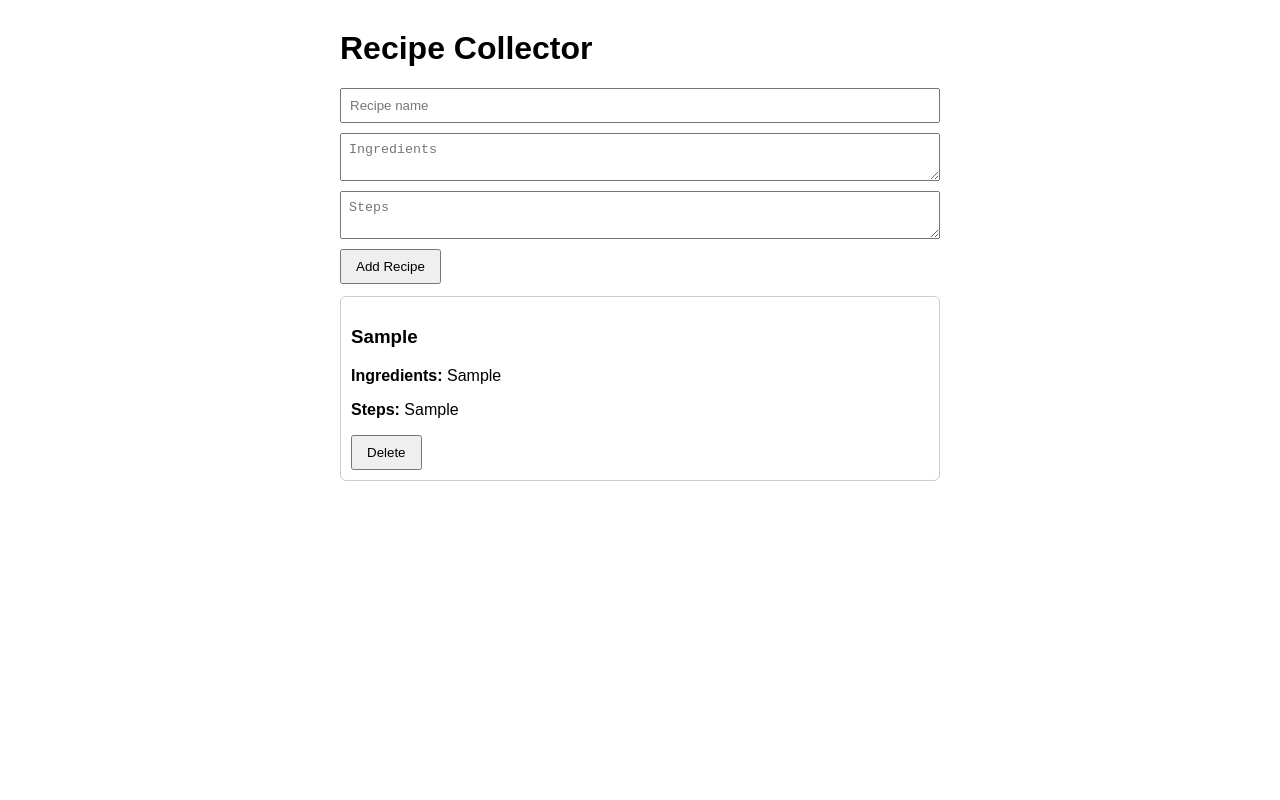
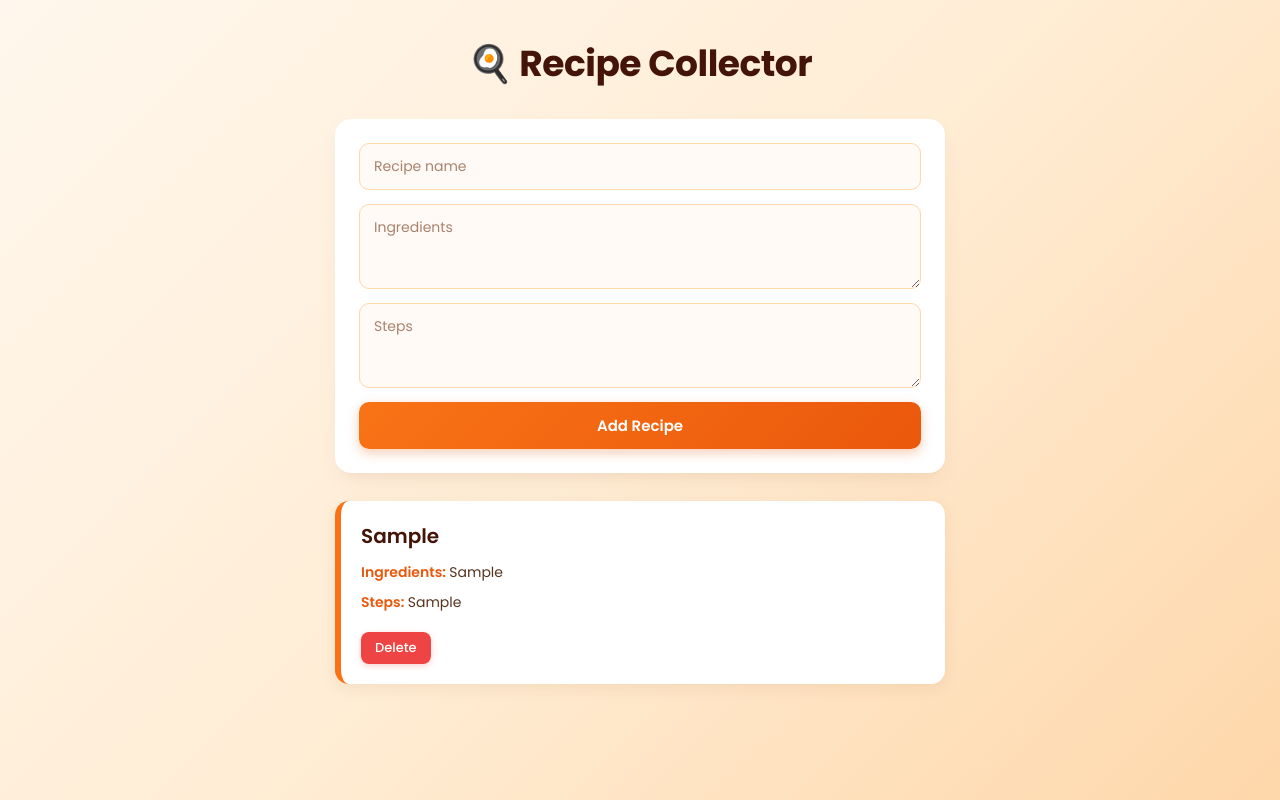
Before and after one commit to Harshithkr1/recipe-collector, a plain HTML site: page index.html in a window 1280 px wide. Both pictures are taken after typing "Sample", "Sample", "Sample" into the empty fields and a click on the button "Add Recipe". Drawn offline with Linux system fonts and the light colour scheme.

Commit message:
Improve UI with modern styling

```diff
--- a/index.html
+++ b/index.html
@@ -2,11 +2,15 @@
 <html lang="en">
 <head>
   <meta charset="UTF-8">
+  <meta name="viewport" content="width=device-width, initial-scale=1.0">
   <title>Recipe Collector</title>
+  <link rel="preconnect" href="https://fonts.googleapis.com">
+  <link rel="preconnect" href="https://fonts.gstatic.com" crossorigin>
+  <link href="https://fonts.googleapis.com/css2?family=Poppins:wght@400;500;600;700&display=swap" rel="stylesheet">
   <link rel="stylesheet" href="style.css">
 </head>
 <body>
-  <h1>Recipe Collector</h1>
+  <h1>🍳 Recipe Collector</h1>
 
   <div class="form-box">
     <input type="text" id="name" placeholder="Recipe name">
--- a/style.css
+++ b/style.css
@@ -1,27 +1,179 @@
-body {
-  font-family: Arial, sans-serif;
-  max-width: 600px;
-  margin: 30px auto;
-  padding: 0 15px;
+* {
+  box-sizing: border-box;
+  margin: 0;
+  padding: 0;
 }
 
+body {
+  font-family: 'Poppins', Arial, sans-serif;
+  color: #431407;
+  background: linear-gradient(135deg, #fff7ed 0%, #ffedd5 50%, #fed7aa 100%);
+  min-height: 100vh;
+  max-width: 650px;
+  margin: 0 auto;
+  padding: 36px 20px 60px;
+}
+
+h1 {
+  text-align: center;
+  font-size: 2.25rem;
+  font-weight: 700;
+  color: #431407;
+  margin-bottom: 28px;
+  letter-spacing: -0.5px;
+}
+
+/* Form card with soft shadow */
+.form-box {
+  background: #ffffff;
+  border-radius: 16px;
+  padding: 24px;
+  box-shadow: 0 10px 25px -5px rgba(120, 53, 15, 0.08), 0 8px 10px -6px rgba(120, 53, 15, 0.04);
+  margin-bottom: 28px;
+}
+
+/* Inputs & textareas: rounded corners, padding, orange glow on focus */
 .form-box input,
 .form-box textarea {
   display: block;
   width: 100%;
-  margin-bottom: 10px;
-  padding: 8px;
-  box-sizing: border-box;
+  font-family: 'Poppins', Arial, sans-serif;
+  font-size: 14px;
+  color: #431407;
+  background-color: #fffaf5;
+  border: 1.5px solid #fed7aa;
+  border-radius: 10px;
+  padding: 12px 14px;
+  margin-bottom: 14px;
+  outline: none;
+  transition: border-color 0.2s ease, box-shadow 0.2s ease, background-color 0.2s ease;
 }
 
-button {
-  padding: 8px 14px;
-  cursor: pointer;
+.form-box textarea {
+  min-height: 85px;
+  resize: vertical;
 }
 
+.form-box input::placeholder,
+.form-box textarea::placeholder {
+  color: #a8826d;
+}
+
+.form-box input:focus,
+.form-box textarea:focus {
+  border-color: #f97316;
+  background-color: #ffffff;
+  box-shadow: 0 0 0 4px rgba(249, 115, 22, 0.18);
+}
+
+/* Add Recipe button: orange, rounded, with hover effect */
+#addBtn {
+  display: block;
+  width: 100%;
+  font-family: 'Poppins', Arial, sans-serif;
+  font-size: 15px;
+  font-weight: 600;
+  color: #ffffff;
+  background: linear-gradient(135deg, #f97316 0%, #ea580c 100%);
+  border: none;
+  border-radius: 10px;
+  padding: 12px 20px;
+  cursor: pointer;
+  box-shadow: 0 4px 12px rgba(234, 88, 12, 0.3);
+  transition: transform 0.2s ease, box-shadow 0.2s ease, filter 0.2s ease;
+}
+
+#addBtn:hover {
+  transform: translateY(-2px);
+  box-shadow: 0 6px 18px rgba(234, 88, 12, 0.4);
+  filter: brightness(1.05);
+}
+
+#addBtn:active {
+  transform: translateY(0);
+  box-shadow: 0 2px 8px rgba(234, 88, 12, 0.3);
+}
+
+/* .recipe card: white, rounded, shadow, orange left border, lifts on hover */
 .recipe {
-  border: 1px solid #ccc;
-  border-radius: 6px;
-  padding: 10px;
-  margin-top: 12px;
+  background: #ffffff;
+  border-radius: 14px;
+  padding: 20px;
+  margin-top: 16px;
+  border-left: 6px solid #f97316;
+  box-shadow: 0 4px 16px rgba(120, 53, 15, 0.08);
+  transition: transform 0.25s ease, box-shadow 0.25s ease;
+  word-wrap: break-word;
 }
+
+.recipe:hover {
+  transform: translateY(-4px);
+  box-shadow: 0 10px 24px rgba(120, 53, 15, 0.14);
+}
+
+.recipe h3 {
+  color: #431407;
+  font-size: 1.25rem;
+  font-weight: 600;
+  margin-bottom: 10px;
+}
+
+.recipe p {
+  color: #57331e;
+  font-size: 14px;
+  line-height: 1.6;
+  margin: 8px 0;
+}
+
+.recipe p strong {
+  color: #ea580c;
+  font-weight: 600;
+}
+
+/* Delete button: red, small, rounded */
+.recipe button {
+  font-family: 'Poppins', Arial, sans-serif;
+  background-color: #ef4444;
+  color: #ffffff;
+  border: none;
+  border-radius: 8px;
+  padding: 6px 14px;
+  font-size: 13px;
+  font-weight: 500;
+  cursor: pointer;
+  margin-top: 10px;
+  box-shadow: 0 2px 6px rgba(239, 68, 68, 0.25);
+  transition: background-color 0.2s ease, transform 0.15s ease, box-shadow 0.2s ease;
+}
+
+.recipe button:hover {
+  background-color: #dc2626;
+  transform: translateY(-1px);
+  box-shadow: 0 4px 10px rgba(220, 38, 38, 0.35);
+}
+
+.recipe button:active {
+  transform: translateY(0);
+}
+
+/* Mobile responsive layout */
+@media (max-width: 480px) {
+  body {
+    padding: 24px 14px 40px;
+  }
+
+  h1 {
+    font-size: 1.8rem;
+    margin-bottom: 20px;
+  }
+
+  .form-box {
+    padding: 16px;
+    border-radius: 14px;
+  }
+
+  .recipe {
+    padding: 16px;
+    border-radius: 12px;
+  }
+}
```
